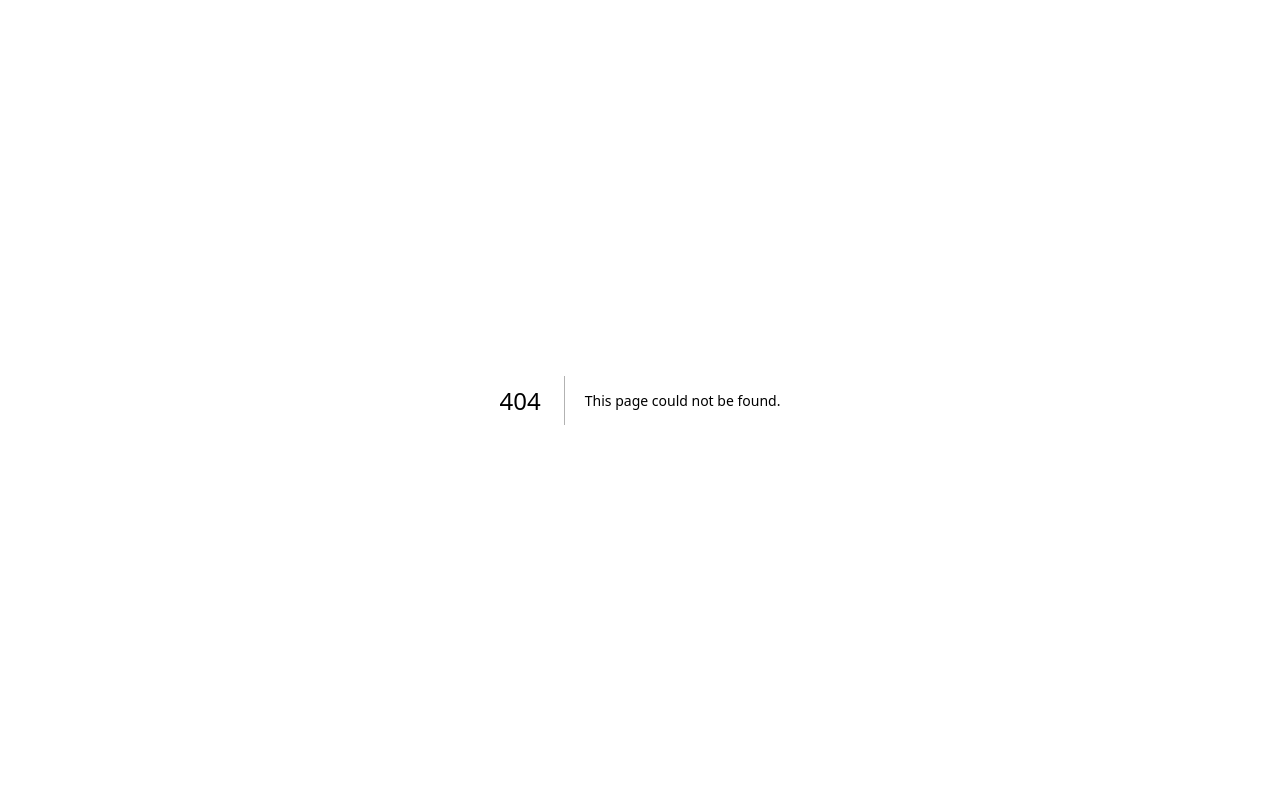
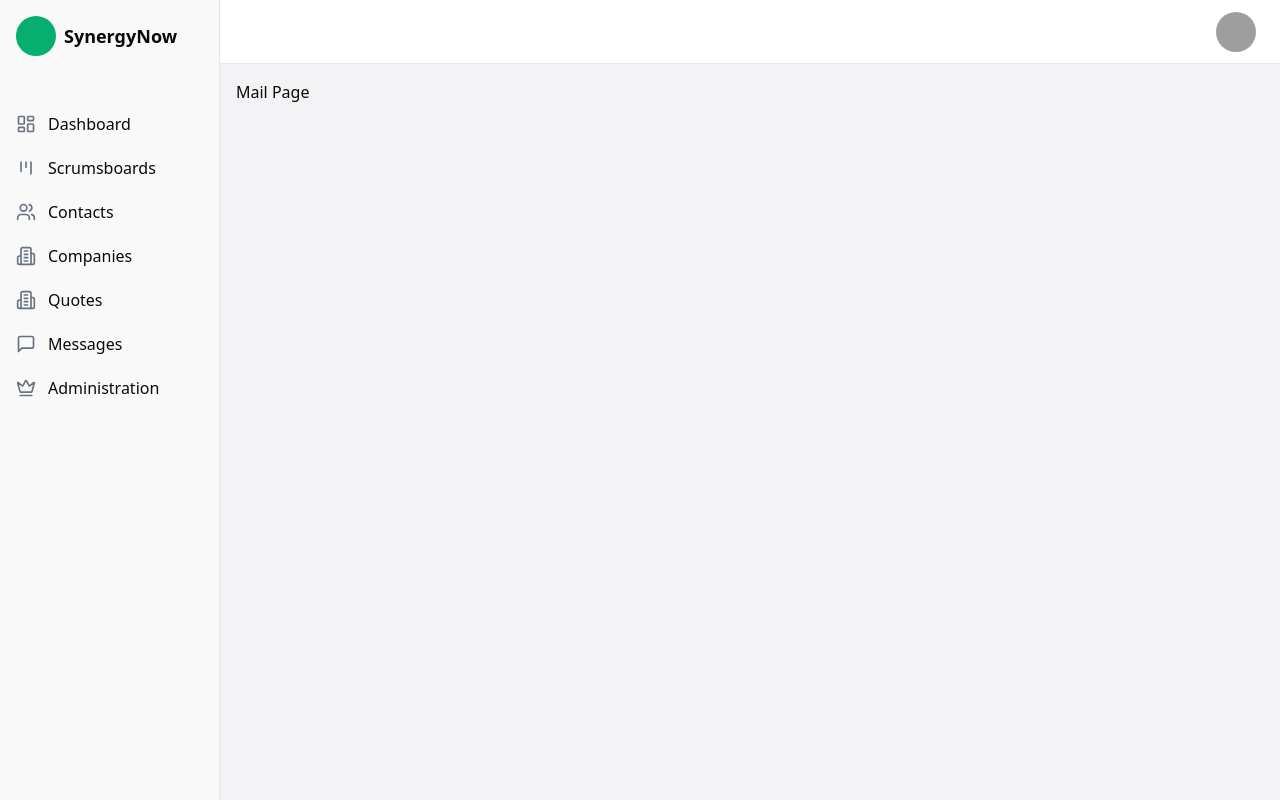
Before and after one commit to YounesBousfiha/SynergyNow, a Next.js app in the folder frontend/: page /dashboard/messages/email in a window 1280 px wide. Before the commit this address had no page. Built offline with nearby package versions, Linux system fonts and the light colour scheme; grey boxes are pictures that could not be loaded.

Commit message:
Rename messages page to email page and update heading
The messages page was moved to a new directory for clarity and renamed to better represent its purpose. The heading was updated from "Message Page" to "Mail Page" to align with the changes.

```diff
--- a/frontend/src/app/dashboard/messages/page.jsx
+++ b/frontend/src/app/dashboard/messages/email/page.jsx
@@ -1,7 +1,7 @@
 export default function MessagePage() {
     return (
         <>
-            <h1>Message Page</h1>
+            <h1>Mail Page</h1>
         </>
     );
 }
```
